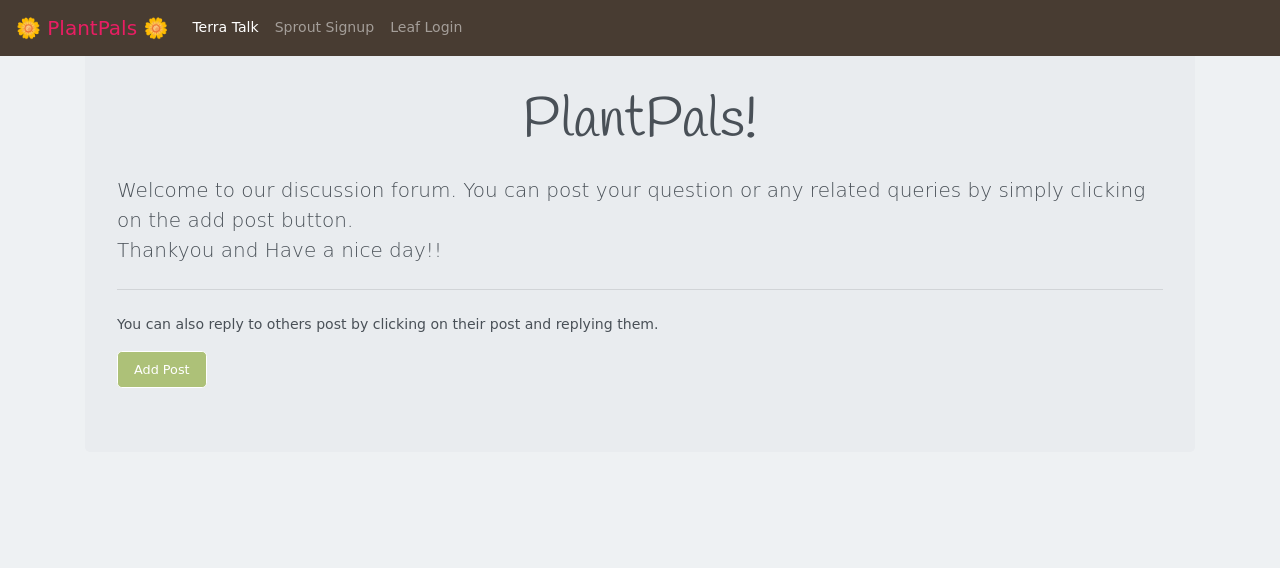
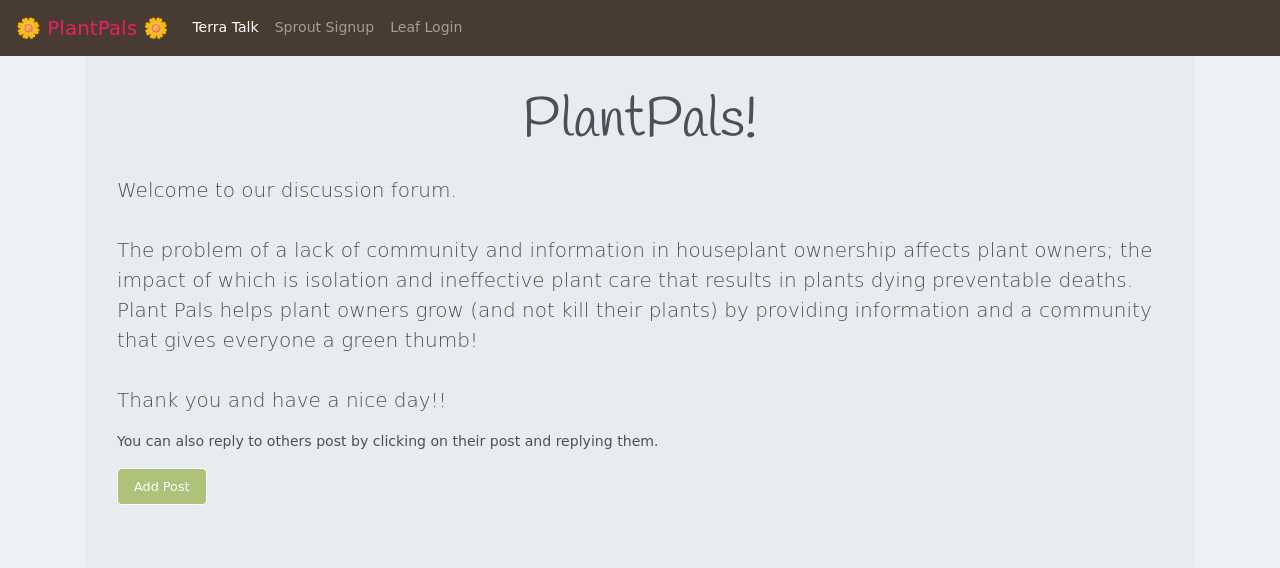
Before and after one commit to ao994/plant-pals, a Django app: page / in a window 1280 px wide. Shown: the top 568 px of the page. Run offline with Django 3.2, Linux system fonts and the light colour scheme; some libraries are stand-ins or nearby versions; some web fonts are replaced.

Commit message:
Update forum.html
changed intro paragraph

```diff
--- a/plant-pals/profile_of_user/templates/forum.html
+++ b/plant-pals/profile_of_user/templates/forum.html
@@ -15,8 +15,8 @@
 <div class="container my-4">
 <div class="jumbotron">
     <h1 class="display-4">PlantPals!</h1>
-    <p class="lead">Welcome to our discussion forum. You can post your question or any related queries by simply clicking on the add post button. <br> Thankyou and Have a nice day!!</p>
-    <hr class="my-4">
+    <p class="lead">Welcome to our discussion forum. <br> <br> The problem of a lack of community and information in houseplant ownership affects plant owners; the impact of which is isolation and ineffective plant care that results in plants dying preventable deaths. <br>
+      Plant Pals helps plant owners grow (and not kill their plants) by providing information and a community that gives everyone a green thumb! <br> <br> Thank you and have a nice day!!</p>
     <p>You can also reply to others post by clicking on their post and replying them.</p>
       <button class="btn btn-primary btn-lg" data-target="#questions" data-toggle="modal" role="button">Add Post</button>
     </div>
```
